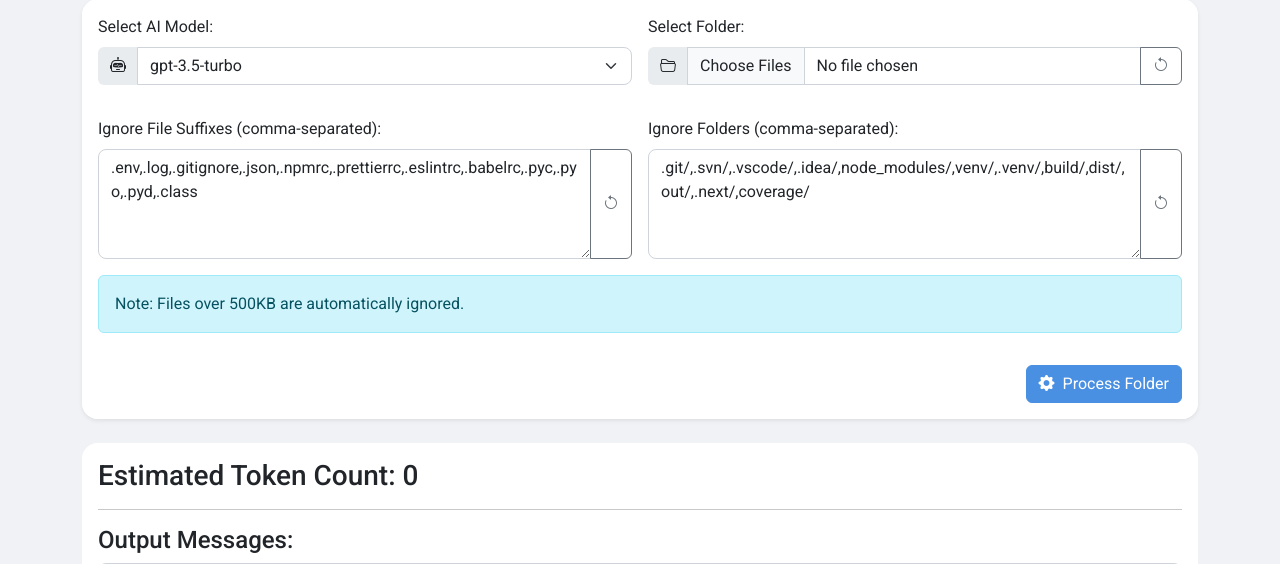
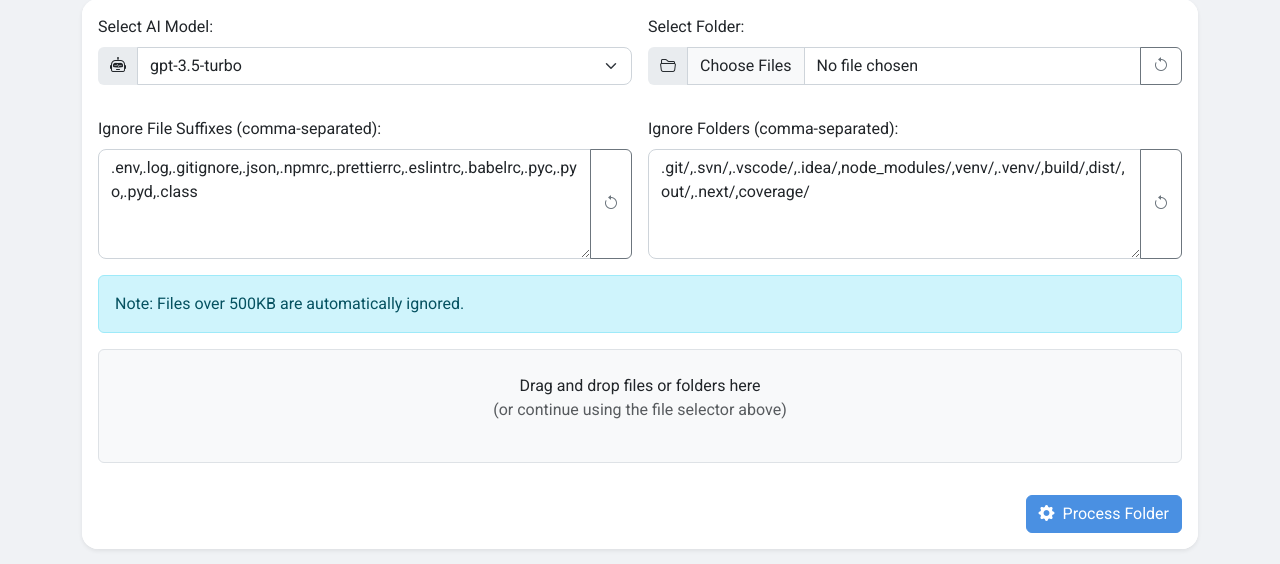
Before and after one commit to BrettNorm/Prompty, a Flask app: page / in a window 1280 px wide. Shown: the part 244-808 px from the top of the page. Run offline with Flask 3, Linux system fonts and the light colour scheme.

Commit message:
implemented drag and drop feature

```diff
--- a/api/templates/index.html
+++ b/api/templates/index.html
@@ -123,6 +123,16 @@
       .file-size {
         justify-self: end;
       }
+      /* Styles for Drag-and-Drop Area */
+      #drop-zone {
+        border: 2px dashed #ced4da;
+        background-color: #f8f9fa;
+        cursor: pointer;
+      }
+
+      #drop-zone.dragover {
+        background-color: #e2e6ea;
+      }
     </style>
   </head>
   <body>
@@ -238,10 +248,23 @@
                 </div>
               </div>
             </div>
+
             <!-- Size Limit Note -->
             <div class="alert alert-info mt-3" role="alert">
               Note: Files over 500KB are automatically ignored.
             </div>
+
+            <!-- Drag-and-Drop Area -->
+            <div
+              id="drop-zone"
+              class="border border-dashed rounded p-4 text-center mt-3"
+            >
+              <p class="mb-0">Drag and drop files or folders here</p>
+              <p class="text-muted">
+                (or continue using the file selector above)
+              </p>
+            </div>
+
             <!-- Selected files list -->
             <ul id="file-list" class="list-group mt-3"></ul>
             <!-- Process Folder Button -->
@@ -309,7 +332,7 @@
           .value.split(",")
           .map((s) => s.trim().toLowerCase());
 
-        selectedFiles = Array.from(event.target.files).filter((file) => {
+        const newFiles = Array.from(event.target.files).filter((file) => {
           const lowerPath = file.webkitRelativePath.toLowerCase();
           const fileName = file.name.toLowerCase();
 
@@ -325,8 +348,97 @@
 
           return true;
         });
+
+        selectedFiles = selectedFiles.concat(newFiles);
         displaySelectedFiles();
       }
+      // Drag-and-Drop Functionality
+      var dropZone = document.getElementById("drop-zone");
+
+      dropZone.addEventListener("dragover", function (e) {
+        e.preventDefault();
+        e.stopPropagation();
+        dropZone.classList.add("dragover");
+      });
+
+      dropZone.addEventListener("dragleave", function (e) {
+        e.preventDefault();
+        e.stopPropagation();
+        dropZone.classList.remove("dragover");
+      });
+
+      dropZone.addEventListener("drop", function (e) {
+        e.preventDefault();
+        e.stopPropagation();
+        dropZone.classList.remove("dragover");
+
+        var items = e.dataTransfer.items;
+        if (items) {
+          handleDroppedItems(items);
+        }
+      });
+
+      function handleDroppedItems(items) {
+        const entryPromises = [];
+
+        for (let i = 0; i < items.length; i++) {
+          const item = items[i].webkitGetAsEntry();
+          if (item) {
+            entryPromises.push(traverseFileTree(item));
+          }
+        }
+
+        Promise.all(entryPromises).then(() => {
+          displaySelectedFiles();
+        });
+      }
+      function traverseFileTree(item, path = "") {
+        return new Promise((resolve) => {
+          if (item.isFile) {
+            item.file((file) => {
+              file.fullPath = path + file.name;
+              const ignoreSuffixes = document
+                .getElementById("ignore-suffixes")
+                .value.split(",")
+                .map((s) => s.trim().toLowerCase());
+              const ignoreFolders = document
+                .getElementById("ignore-folders")
+                .value.split(",")
+                .map((s) => s.trim().toLowerCase());
+
+              const fileName = file.name.toLowerCase();
+              const lowerPath = file.fullPath.toLowerCase();
+
+              // Check if the file is in any ignored folder
+              if (ignoreFolders.some((folder) => lowerPath.includes(folder))) {
+                resolve();
+                return;
+              }
+
+              // Check if the file has any ignored suffix
+              if (ignoreSuffixes.some((suffix) => fileName.endsWith(suffix))) {
+                resolve();
+                return;
+              }
+
+              selectedFiles.push(file);
+              resolve();
+            });
+          } else if (item.isDirectory) {
+            const dirReader = item.createReader();
+            dirReader.readEntries((entries) => {
+              const promises = [];
+              for (let i = 0; i < entries.length; i++) {
+                promises.push(
+                  traverseFileTree(entries[i], path + item.name + "/")
+                );
+              }
+              Promise.all(promises).then(resolve);
+            });
+          }
+        });
+      }
+
       function getFileIcon(fileName) {
         const extension = fileName.split(".").pop().toLowerCase();
         const iconMap = {
@@ -358,14 +470,19 @@
           const li = document.createElement("li");
           li.className = "list-group-item file-item";
 
+          const filePath =
+            file.fullPath || file.webkitRelativePath || file.name;
+
           li.innerHTML = `
-      <span class="bi ${getFileIcon(file.name)}"></span>
-      <span class="file-name">${file.webkitRelativePath || file.name}</span>
-      <span class="file-size text-muted">${formatFileSize(file.size)}</span>
-      <button class="btn btn-sm btn-danger" onclick="removeFile(${index})">
-        <i class="bi bi-x-lg"></i>
-      </button>
-    `;
+            <span class="bi ${getFileIcon(file.name)}"></span>
+            <span class="file-name">${filePath}</span>
+            <span class="file-size text-muted">${formatFileSize(
+              file.size
+            )}</span>
+            <button class="btn btn-sm btn-danger" onclick="removeFile(${index})">
+              <i class="bi bi-x-lg"></i>
+            </button>
+          `;
 
           fileList.appendChild(li);
         });
@@ -410,7 +527,7 @@
             formData.append(
               "files",
               file,
-              file.webkitRelativePath || file.name
+              file.fullPath || file.webkitRelativePath || file.name
             );
           });
 
```
